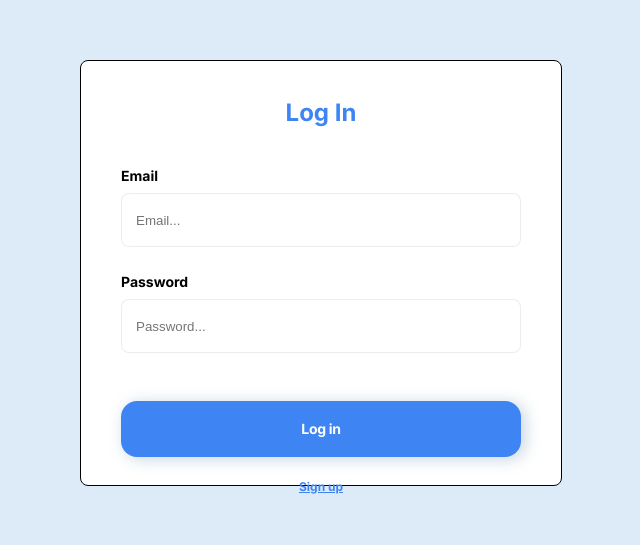
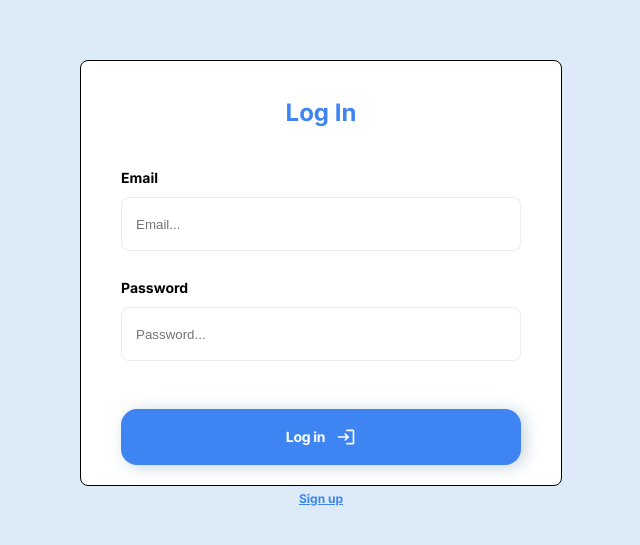
Before and after one commit to MagisterUnivers/Undefined-project-2, a React (Create React App) app: page /Undefined-project-2/login in a window 1280 px wide. Shown: the part 127-672 px from the top of the page, without its empty margins (319-959 px from the left). Built offline with nearby package versions, Linux system fonts and the light colour scheme.

Commit message:
AS-Styles

```diff
--- a/package.json
+++ b/package.json
@@ -7,6 +7,7 @@
     "@emotion/react": "^11.11.0",
     "@emotion/styled": "^11.11.0",
     "@fontsource/inter": "^4.5.15",
+    "@mui/icons-material": "^5.11.16",
     "@mui/material": "^5.12.3",
     "@reduxjs/toolkit": "^1.9.5",
     "@testing-library/jest-dom": "^5.16.3",
--- a/src/components/Forms/LoginForm/LoginForm.jsx
+++ b/src/components/Forms/LoginForm/LoginForm.jsx
@@ -9,6 +9,7 @@ import AuthNavigate from 'components/AuthNavigate/AuthNavigate';
 import LogOut from 'components/Btn/LogoutBtn/LogOut';
 // import { UserForm } from '../UserForm/UserForm';
 // import { useHistory } from 'react-router-dom';
+import LoginRoundedIcon from '@mui/icons-material/LoginRounded';
 
 const validationSchema = Yup.object().shape({
   email: Yup.string()
@@ -95,7 +96,9 @@ export const LoginForm = () => {
               </StyledHolder>
             </StyledTaker>
 
-            <StyledBtn type="submit">Log in</StyledBtn>
+            <StyledBtn type="submit">
+              Log in <StyledIcon />
+            </StyledBtn>
           </StyledForm>
         </Formik>
       </StyledWrapper>
@@ -113,6 +116,29 @@ const StyledForm = styled(Form)`
   justify-content: center;
   align-items: center;
   /* gap: 20px; */
+`;
+
+const StyledIcon = styled(LoginRoundedIcon)`
+  && {
+    width: 18px;
+    height: 18px;
+    margin-left: 11px;
+  }
+
+  @media screen and (min-width: 768px) {
+    && {
+      width: 20px;
+      height: 20px;
+      margin-left: 11px;
+    }
+  }
+  @media screen and (min-width: 1440px) {
+    && {
+      width: 20px;
+      height: 20px;
+      margin-left: 11px;
+    }
+  }
 `;
 
 const StyledTitle = styled.h2`
@@ -203,6 +229,9 @@ const StyledTaker = styled.div`
 `;
 
 const StyledBtn = styled.button`
+  display: flex;
+  justify-content: center;
+  align-items: center;
   width: 287px;
   height: 46px;
 
--- a/src/components/Forms/RegisterForm/RegisterForm.jsx
+++ b/src/components/Forms/RegisterForm/RegisterForm.jsx
@@ -175,10 +175,18 @@ const StyledHolder = styled.div`
   @media screen and (min-width: 768px) {
     width: 400px;
     height: 79px;
+
+    &:last-of-type {
+      margin-bottom: 48px;
+    }
   }
   @media screen and (min-width: 1440px) {
     width: 400px;
     height: 79px;
+
+    &:last-of-type {
+      margin-bottom: 48px;
+    }
   }
 `;
 
--- a/src/components/Forms/UserForm/UserForm.jsx
+++ b/src/components/Forms/UserForm/UserForm.jsx
@@ -212,7 +212,8 @@ export const UserForm = () => {
           />
         </>
       )}
-      <StyledUser>User</StyledUser>
+      <StyledUserH2>{formData.name}</StyledUserH2>
+      <StyledUserH3>User</StyledUserH3>
 
       <StyledForm onSubmit={handleSubmit}>
         <StyledTaker>
@@ -354,9 +355,13 @@ const StyledTaker = styled.div`
   }
 `;
 
-const StyledUser = styled.h3`
+const StyledUserH3 = styled.h3`
+  margin-bottom: 40px;
+  text-align: center;
+`;
+
+const StyledUserH2 = styled.h2`
   margin-top: 14px;
-  margin-bottom: 40px;
   text-align: center;
 `;
 
@@ -370,12 +375,12 @@ const StyledImg = styled.img`
   @media screen and (min-width: 768px) {
     width: 124px;
     height: 130px;
-    margin-top: 10%;
+    margin-top: 3%;
   }
   @media screen and (min-width: 1440px) {
     width: 124px;
     height: 130px;
-    margin-top: 10%;
+    margin-top: 5%;
   }
 `;
 
--- a/src/index.css
+++ b/src/index.css
@@ -14,3 +14,35 @@ code {
   font-family: source-code-pro, Menlo, Monaco, Consolas, 'Courier New',
     monospace;
 } */
+
+:before,
+*:after {
+  box-sizing: border-box;
+}
+
+body {
+  font-family: sans-serif;
+  line-height: 1.5;
+}
+
+h1,
+h2,
+h3,
+h4,
+h5,
+h6,
+p {
+  margin: 0;
+}
+
+ul,
+ol {
+  margin: 0;
+  padding: 0;
+}
+
+img {
+  display: block;
+  max-width: 100%;
+  height: auto;
+}
--- a/src/redux/Auth/authOperations.js
+++ b/src/redux/Auth/authOperations.js
@@ -58,7 +58,7 @@ export const logoutThunk = createAsyncThunk('@@auth/logout', async _ => {
 export const refreshThunk = createAsyncThunk(
   '@@auth/refresh',
   async (_, thunkAPI) => {
-    const savedToken = thunkAPI.getState().auth.token;
+    const savedToken = thunkAPI.getState().auth.data.accessToken;
     if (savedToken === null) {
       return thunkAPI.rejectWithValue('Token is not find');
     }
--- a/src/redux/UserInfo/userInfoOperations.js
+++ b/src/redux/UserInfo/userInfoOperations.js
@@ -1,11 +1,18 @@
 import { createAsyncThunk } from '@reduxjs/toolkit';
 import axios from 'axios';
+
+const setToken = token => {
+  axios.defaults.headers.common.Authorization = `Bearer ${token}`;
+};
 
 export const fetchUserDataThunk = createAsyncThunk(
   '@@auth/fetchUserData',
   async (_, thunkAPI) => {
+    const savedToken = thunkAPI.getState().auth.data.accessToken;
     try {
       console.log(axios.defaults.headers.common.Authorization);
+      setToken(savedToken);
+
       const res = await axios.get('user/info');
       return res.data;
     } catch (error) {
--- a/src/redux/store.js
+++ b/src/redux/store.js
@@ -17,7 +17,7 @@ const persistConfig = {
   key: 'data',
   version: 1,
   storage,
-  whitelist: ['data'],
+  whitelist: ['data', 'userInfo', 'user'],
 };
 
 export const store = configureStore({
```
Also changed, not shown: 1 other file (tests, documents, lock files or other folders).
